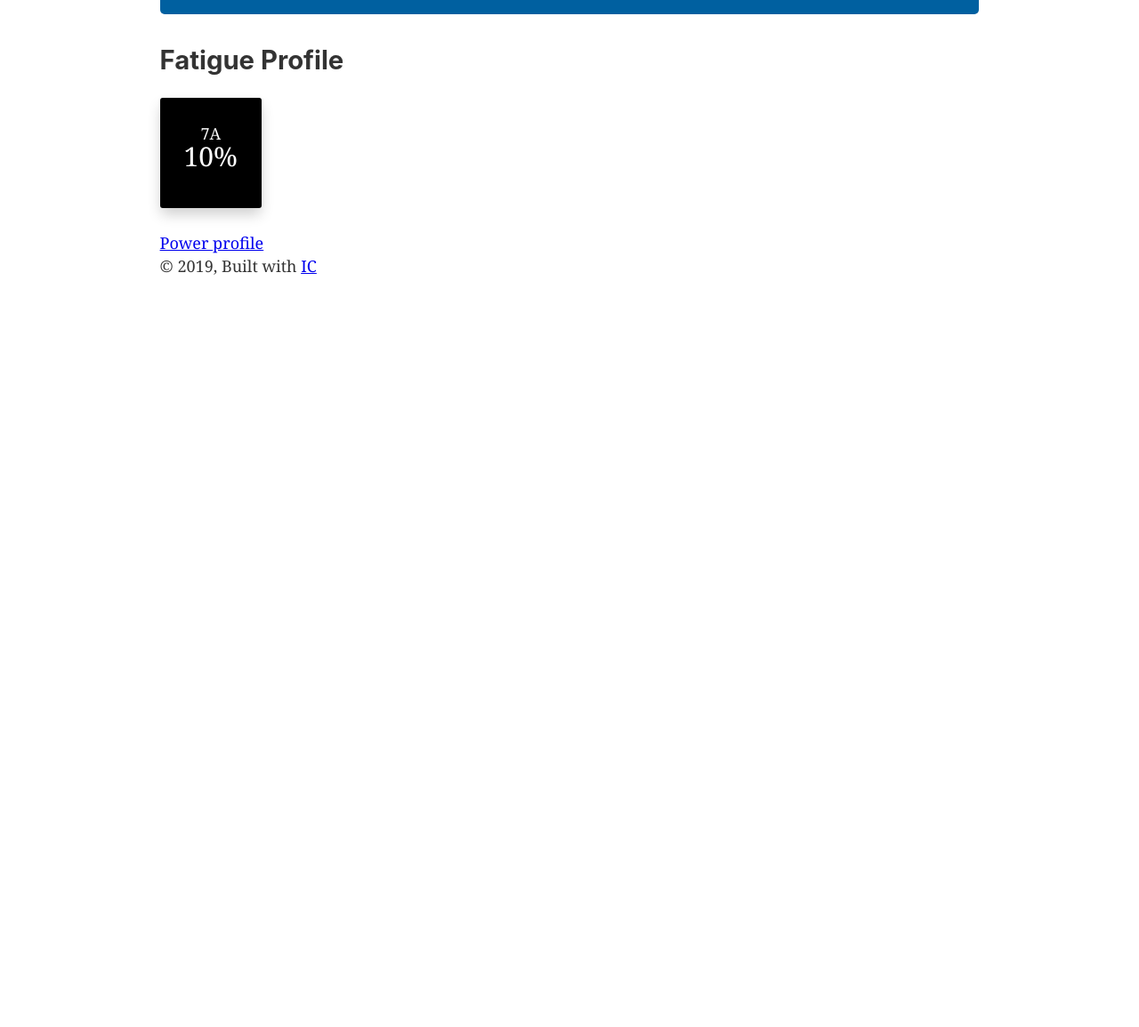
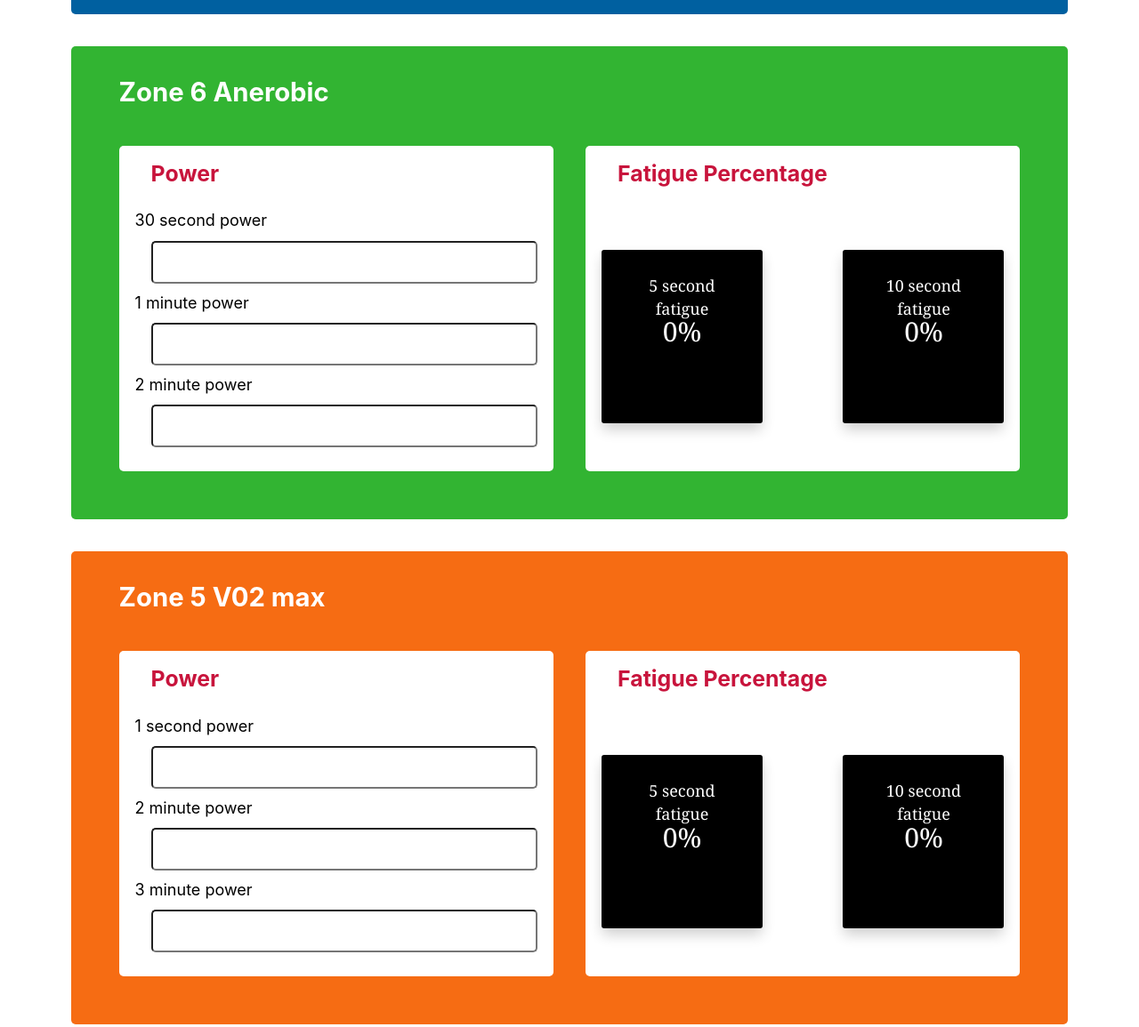
Before and after one commit to instant-coffee/snotrocket, a Gatsby site: page / in a window 1280 px wide. Shown: the part 720-1875 px from the top of the page at 89% size. Before the commit the page ends 1059 px from the top, so only its background shows below. Built offline with nearby package versions, Linux system fonts and the light colour scheme; Gatsby itself is replaced by a stand-in of ours.

Commit message:
Style tweaks
Needs much work 🦈

```diff
--- a/src/components/layout.js
+++ b/src/components/layout.js
@@ -29,14 +29,14 @@ const Layout = ({ children }) => {
       <div
         style={{
           margin: `0 auto`,
-          maxWidth: 960,
+          maxWidth: 1160,
           padding: `0px 1.0875rem 1.45rem`,
           paddingTop: 0,
         }}
       >
         <main>{children}</main>
         <footer>
-          © {new Date().getFullYear()}, Built with
+          © {new Date().getFullYear()}, Built with 💀  by
           {` `}
           <a href="https://www.github.com/instant-coffee">IC</a>
         </footer>
--- a/src/components/powerForm/form.css
+++ b/src/components/powerForm/form.css
@@ -62,7 +62,15 @@
 }
 
 .Anerobic {
-  background: #0060A0;
+  background: #32B432;
+}
+
+.V02 {
+  background: #F66C13;
+}
+
+.Threshold {
+
 }
 
 /* POSSIBLE GLOBAL */
--- a/src/components/scoreBlock/scoreBlock.module.css
+++ b/src/components/scoreBlock/scoreBlock.module.css
@@ -28,7 +28,7 @@
 }
 
 .scoreValue {
-  color: red;
+  color: #C8143C;
   text-align: center;
   font-family: -apple-system, BlinkMacSystemFont, 'Segoe UI', Roboto, Oxygen, Ubuntu, Cantarell, 'Open Sans', 'Helvetica Neue', sans-serif;
   font-size: 36px;
--- a/src/pages/index.js
+++ b/src/pages/index.js
@@ -13,14 +13,9 @@ const IndexPage = () => (
     <SEO title="Home" />
     <h1>Input ride power</h1>
     <PowerForm zone="Zone 7 Neuromuscular" powerLabels={["3 second power", "5 second power", "10 second power" ]} />
-    {/*<PowerForm zone="Zone 6 Anerobic" powerLabels={["30 second power", "1 minute power", "2 minute power" ]} /> */}
-
-    <div className="container__score-card">
-      <h2>Fatigue Profile</h2>
-      <div className="scores">
-        <ScoreValue  percentage="10" title="7A"/>
-      </div>
-    </div>
+    <PowerForm zone="Zone 6 Anerobic" powerLabels={["30 second power", "1 minute power", "2 minute power" ]} />
+    <PowerForm zone="Zone 5 V02 max" powerLabels={["1 second power", "2 minute power", "3 minute power" ]} />
+    <PowerForm zone="Zone 4 Threshold" powerLabels={["5 second power", "1 hour power", "2 hour power" ]} />
 
     <div style={{ maxWidth: `300px`, marginBottom: `1.45rem` }}>
     </div>
```
